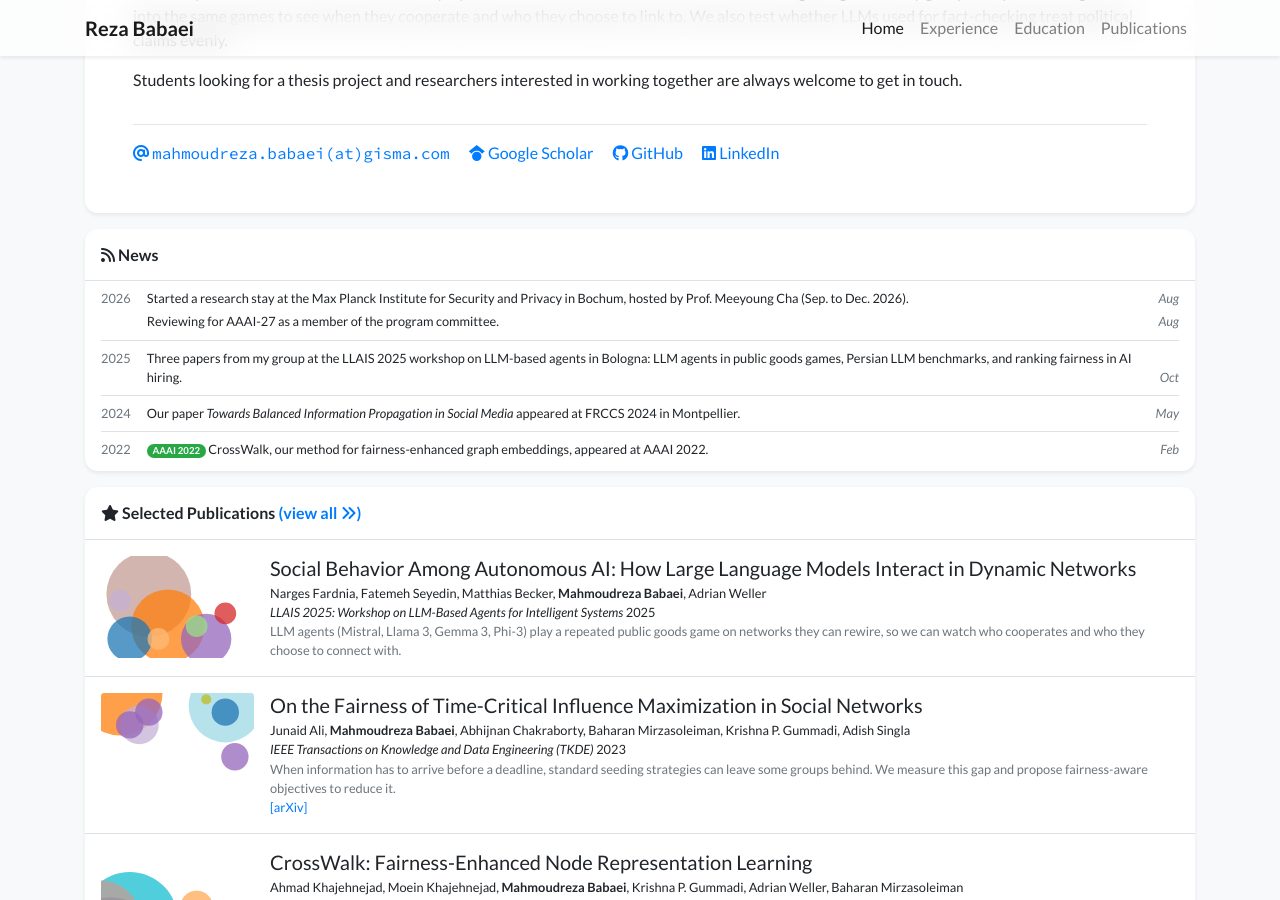
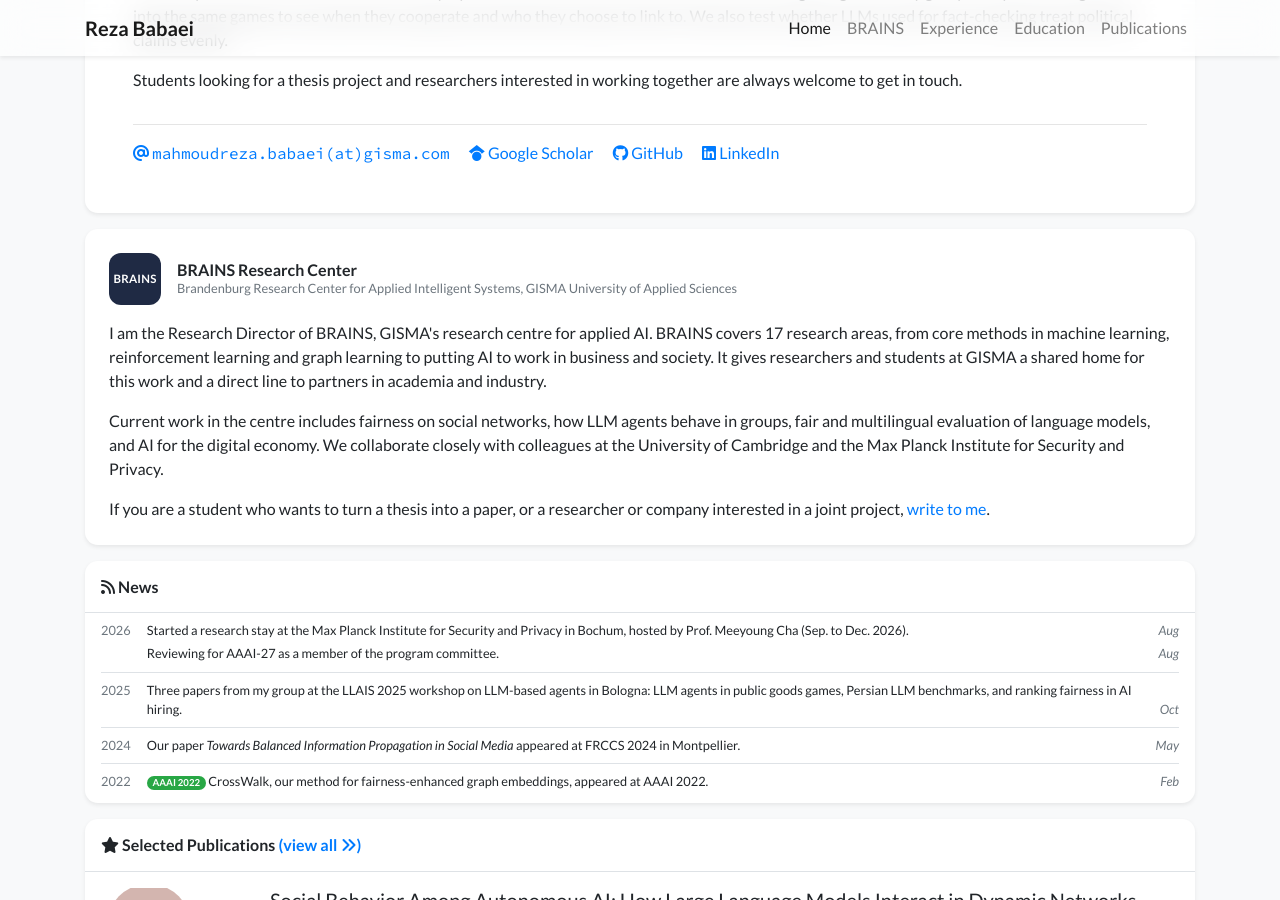
Before and after one commit to Mahmoudreza/Mahmoudreza.github.io, a Jekyll site: the page built from index.html, in a window 1280 px wide and 900 px high, scrolled down 604 px. Built offline with Jekyll 4.4.1, drawn with Linux system fonts in a browser that asks for light colours; nearby versions of some CDN libraries; a style sheet for code colours, icons or effects is not loaded.

Commit message:
Add BRAINS Research Center section

```diff
--- a/_data/navigation.yml
+++ b/_data/navigation.yml
@@ -1,6 +1,8 @@
 pages:
 - name: Home
   url: /
+- name: BRAINS
+  url: /#brains
 - name: Experience
   url: /#experience
 - name: Education
--- /dev/null
+++ b/_includes/widgets/brains_card.html
@@ -0,0 +1,30 @@
+<div id="brains" class="row mt-3">
+  <div class="col-12">
+    <div class="card border-0 shadow-sm bg-white">
+      <div class="card-body p-4">
+        <div class="d-flex align-items-center mb-3">
+          <div class="org-badge mr-3" style="background-color: #1f2a44;">BRAINS</div>
+          <div>
+            <h6 class="mb-0">BRAINS Research Center</h6>
+            <div class="small text-muted">Brandenburg Research Center for Applied Intelligent Systems, GISMA University of Applied Sciences</div>
+          </div>
+        </div>
+        <p>
+          I am the Research Director of BRAINS, GISMA's research centre for applied AI. BRAINS covers 17 research areas,
+          from core methods in machine learning, reinforcement learning and graph learning to putting AI to work in business
+          and society. It gives researchers and students at GISMA a shared home for this work and a direct line to partners
+          in academia and industry.
+        </p>
+        <p>
+          Current work in the centre includes fairness on social networks, how LLM agents behave in groups, fair and multilingual
+          evaluation of language models, and AI for the digital economy. We collaborate closely with colleagues at the
+          University of Cambridge and the Max Planck Institute for Security and Privacy.
+        </p>
+        <p class="mb-0">
+          If you are a student who wants to turn a thesis into a paper, or a researcher or company interested in a joint project,
+          <a href="mailto:mahmoudreza.babaei@gisma.com">write to me</a>.
+        </p>
+      </div>
+    </div>
+  </div>
+</div>
--- a/index.html
+++ b/index.html
@@ -4,6 +4,8 @@ title: Homepage
 navbar_title: Home
 ---
 {% include widgets/profile_card.html %}
+
+{% include widgets/brains_card.html %}
 
 {% if site.data.display.homepage.show_news %}
     {% assign count_news = site.news | size %}
```
